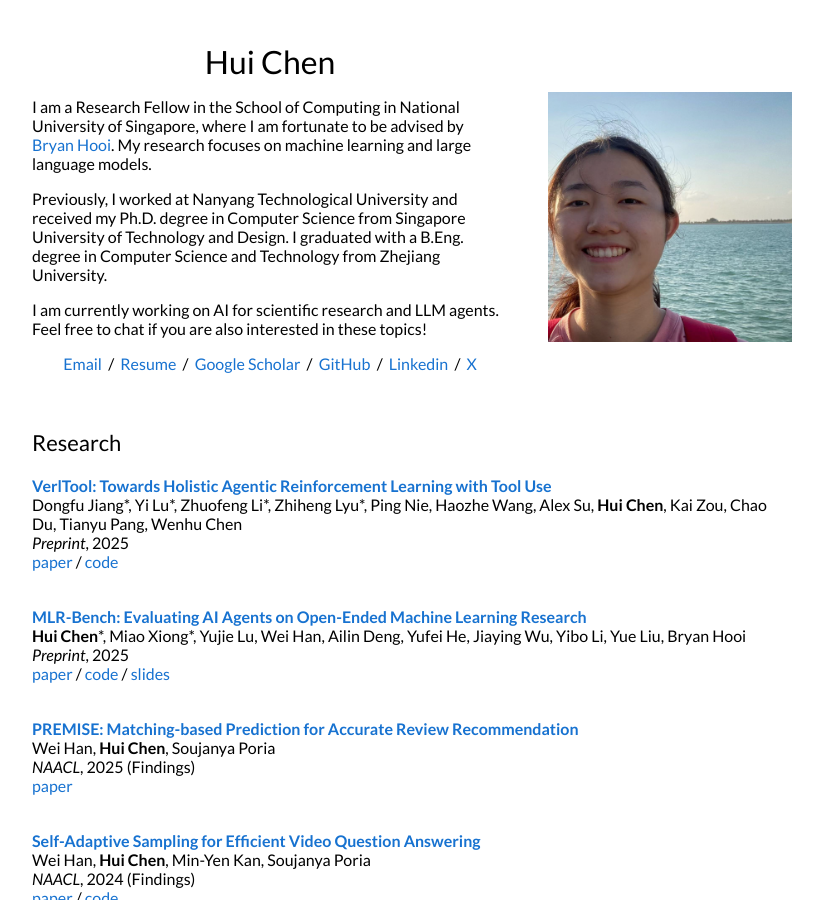
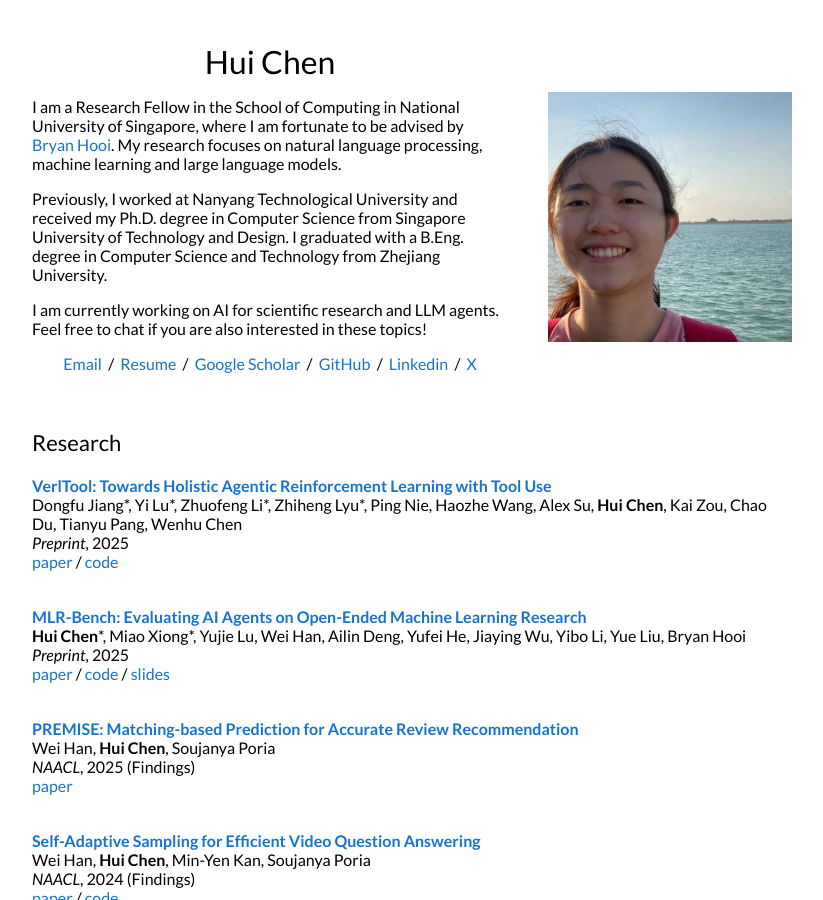
Before and after one commit to chchenhui/chchenhui.github.io, a Jekyll site: the page built from _posts/2025-1-1-verltool.markdown, in a window 1280 px wide and 900 px high. Shown: the whole window, without its empty margins (228-1051 px from the left). Built offline with Jekyll 4.4.1, drawn with Linux system fonts in a browser that asks for light colours.

Commit message:
Update default.html

```diff
--- a/_layouts/default.html
+++ b/_layouts/default.html
@@ -25,7 +25,7 @@
               <h1>
                 Hui Chen
               </h1>
-              <p>I am a Research Fellow in the School of Computing in National University of Singapore, where I am fortunate to be advised by <a href="https://bhooi.github.io">Bryan Hooi</a>. My research focuses on machine learning and large language models.
+              <p>I am a Research Fellow in the School of Computing in National University of Singapore, where I am fortunate to be advised by <a href="https://bhooi.github.io">Bryan Hooi</a>. My research focuses on natural language processing, machine learning and large language models.
               </p>
               <p>
                 Previously, I worked at Nanyang Technological University and received my Ph.D. degree in Computer Science from Singapore University of Technology and Design. I graduated with a B.Eng. degree in Computer Science and Technology from Zhejiang University.
```
